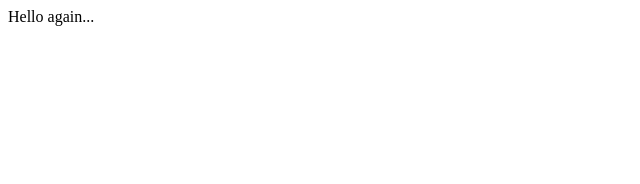
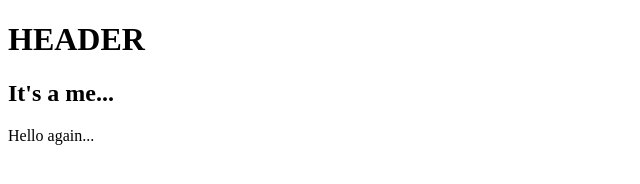
Before and after one commit to S1in9sh0t/CS50W, a plain HTML site: page hello.html in a window 1280 px wide. Shown: the whole page, without its empty margins (0-640 px from the left). Drawn offline with Linux system fonts and the light colour scheme.

Commit message:
Added headers

```diff
--- a/hello.html
+++ b/hello.html
@@ -3,6 +3,8 @@
     <head>
         <title>Hello!</title>
         <body>
+            <h1>HEADER</h1>
+            <h2>It's a me...</h2>
             Hello again...
         </body>
     </head>
```
